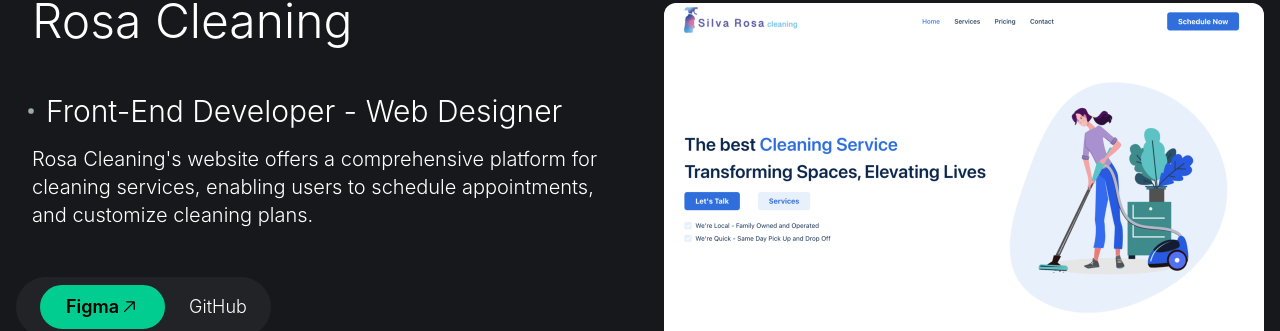
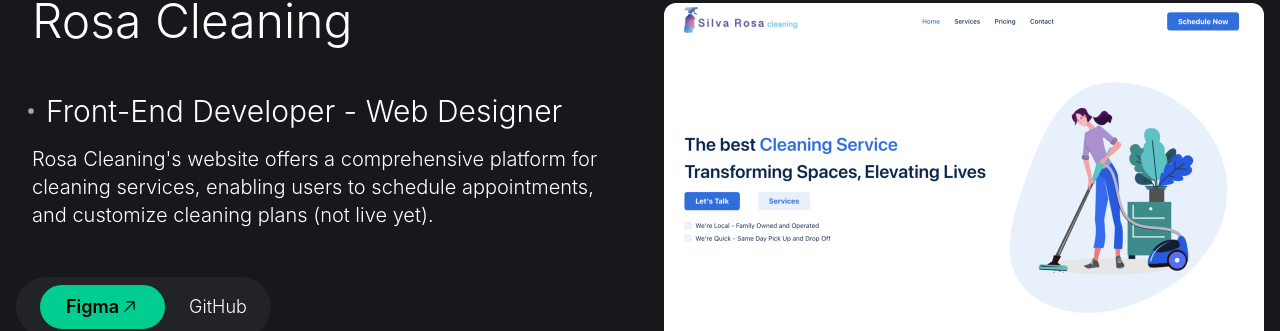
Before and after one commit to Braulin96/MyPortfolio, a React (Create React App) app in the folder portofolio/: page / in a window 1280 px wide. Shown: the part 7415-7746 px from the top of the page. Built offline with nearby package versions, Linux system fonts and the light colour scheme; a web font is replaced by a local one; what tailwindcss-animated would draw is missing.

Commit message:
added not live yet on ProjectList component in RosaCleaning

```diff
--- a/portofolio/src/components/ProjectsList.js
+++ b/portofolio/src/components/ProjectsList.js
@@ -254,7 +254,7 @@ const ProjectsList = () => {
         number="03"
         projectName="Rosa Cleaning"
         rule="Front-End Developer - Web Designer"
-        description="Rosa Cleaning's website offers a comprehensive platform for cleaning services, enabling users to schedule appointments, and customize cleaning plans."
+        description="Rosa Cleaning's website offers a comprehensive platform for cleaning services, enabling users to schedule appointments, and customize cleaning plans (not live yet)."
         show="Figma"
         liveLink="https://www.figma.com/proto/uGHdoF52BopWJxx44cr3wR/Untitled?type=design&node-id=564-461&t=ulYqSWCH6enl6Qa7-1&scaling=scale-down&page-id=0%3A1&starting-point-node-id=544%3A536&mode=design"
         gitHub="https://github.com/Braulin96/RosaCleaning"
```
